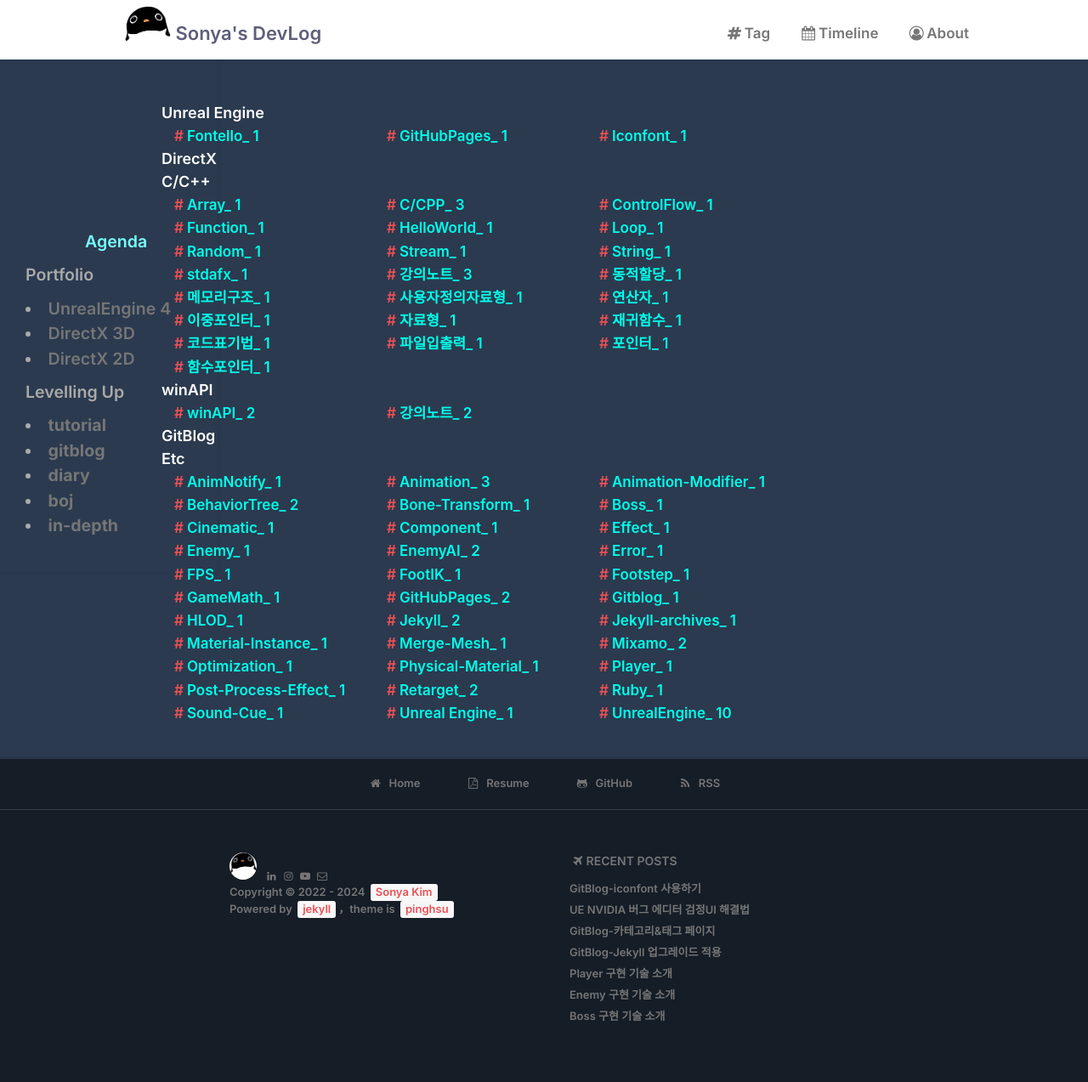
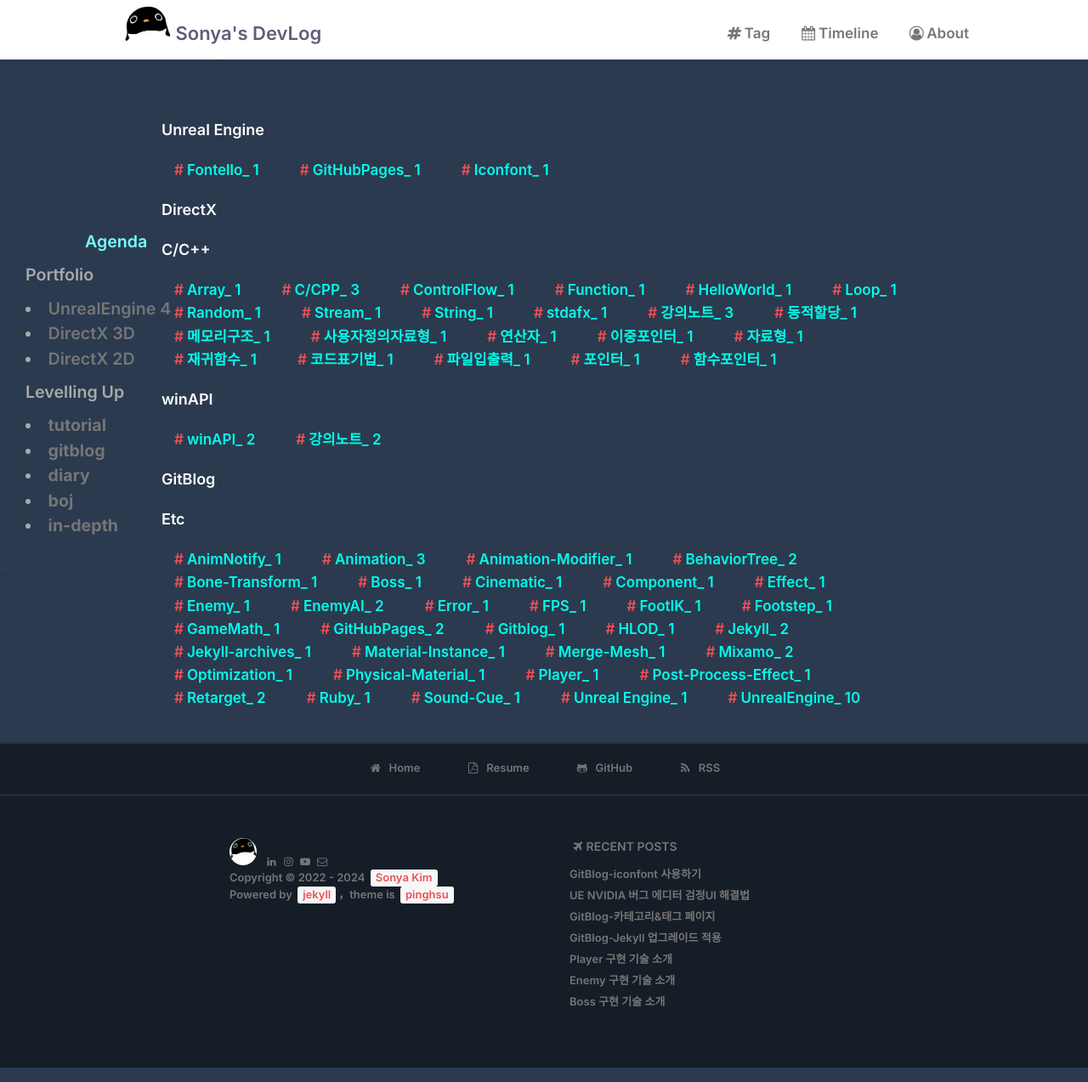
Before and after one commit to ssonsonya/ssonsonya.github.io, a Jekyll site: the page built from tags.html, in a window 1280 px wide and 1273 px high. Shown: the whole window at 85% size. Built offline with Jekyll 4.4.1, drawn with Linux system fonts in a browser that asks for light colours; nearby versions of some CDN libraries; some web fonts are replaced; comment, search, counter and statistics services are not loaded.

Commit message:
[ Style ] Taglist no grid

```diff
--- a/tags.html
+++ b/tags.html
@@ -13,8 +13,7 @@ layout: default
 {% assign sortedtags = site.tags | sort %}
 
 <div class="main-content archive-page clearfix">
-    <span style="color: #fff; font-size: 1.5em;">Unreal Engine</span>
-    <div class="tag-lists">
+    <p><span style="color: #fff; font-size: 1.5em;">Unreal Engine</span></p>
     {% for tag in sortedtags %}
     {% assign i = tag[1].size %}
     {% assign curTag = tag[0] | split: "|" %}
@@ -37,9 +36,7 @@ layout: default
     </div>
     {% endif %}
     {% endfor %}
-    </div>
-    <span style="color: #fff; font-size: 1.5em;">DirectX</span>
-    <div class="tag-lists">
+    <p><span style="color: #fff; font-size: 1.5em;">DirectX</span></p>
     {% for tag in sortedtags %}
     {% assign i = tag[1].size %}
     {% assign curTag = tag[0] | split: "|" %}
@@ -62,9 +59,7 @@ layout: default
     </div>
     {% endif %}
     {% endfor %}
-    </div>
-    <span style="color: #fff; font-size: 1.5em;">C/C++</span>
-    <div class="tag-lists">
+    <p><span style="color: #fff; font-size: 1.5em;">C/C++</span></p>
     {% for tag in sortedtags %}
     {% assign i = tag[1].size %}
     {% assign curTag = tag[0] | split: "|" %}
@@ -87,9 +82,7 @@ layout: default
     </div>
     {% endif %}
     {% endfor %}
-    </div>
-    <span style="color: #fff; font-size: 1.5em;">winAPI</span>
-    <div class="tag-lists">
+    <p><span style="color: #fff; font-size: 1.5em;">winAPI</span></p>
     {% for tag in sortedtags %}
     {% assign i = tag[1].size %}
     {% assign curTag = tag[0] | split: "|" %}
@@ -112,9 +105,7 @@ layout: default
     </div>
     {% endif %}
     {% endfor %}
-    </div>
-    <span style="color: #fff; font-size: 1.5em;">GitBlog</span>
-    <div class="tag-lists">
+    <p><span style="color: #fff; font-size: 1.5em;">GitBlog</span></p>
     {% for tag in sortedtags %}
     {% assign i = tag[1].size %}
     {% assign curTag = tag[0] | split: "|" %}
@@ -137,14 +128,11 @@ layout: default
     </div>
     {% endif %}
     {% endfor %}
-    </div>
-    <span style="color: #fff; font-size: 1.5em;">Etc</span>
-    <div class="tag-lists">
+    <p><span style="color: #fff; font-size: 1.5em;">Etc</span></p>
     {% for tag in sortedtags %}
     {% assign i = tag[1].size %}
     {% assign curTag = tag[0] | split: "|" %}
-            {% if curTag.size < 2 %}
-                <button class="category-title">{{ curTag | slice: 0 }}_ {{ i }}</button>
+    {% if curTag.size < 2 %} <button class="category-title">{{ curTag | slice: 0 }}_ {{ i }}</button>
         {% endif %}
         {% endfor %}
 
@@ -163,4 +151,3 @@ layout: default
         {% endif %}
         {% endfor %}
 </div>
-</div>
```
Also changed, not shown: style/css/style.min.css. Lines whose indentation alone changed are shown as unchanged.
